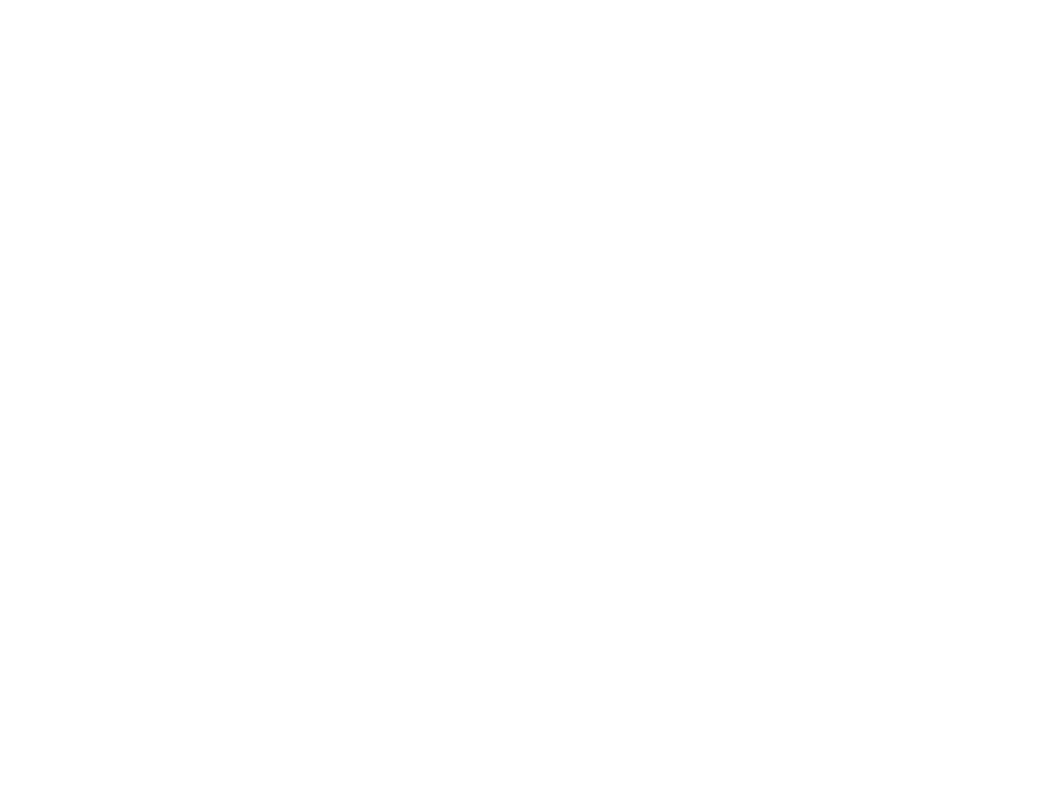
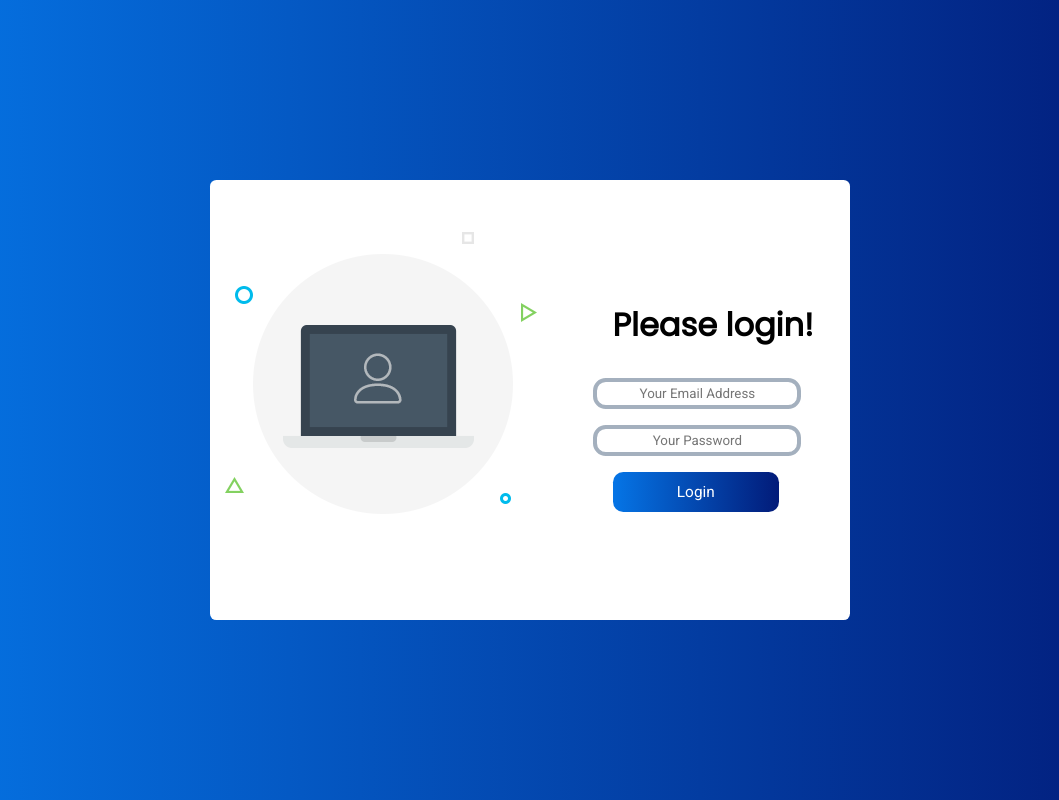
Before and after one commit to DriesA-immalle/FamilyCentral, a Flask app: page /login in a window 1280 px wide. Before the commit the part shown is empty. Shown: the whole page, without its empty margins (110-1169 px from the left). Run offline with Flask 2, Linux system fonts and the light colour scheme.

Commit message:
Front end for login.html

```diff
--- a/static/styles/login.css
+++ b/static/styles/login.css
@@ -0,0 +1,84 @@
+@import url('https://fonts.googleapis.com/css?family=Merriweather|Poppins|Roboto');
+
+body
+{
+  background: -webkit-linear-gradient(to right, #0575e6, #021b79);
+  background: linear-gradient(to right, #0575e6, #021b79);
+  overflow: hidden;
+  width: 100%;
+}
+
+h1
+{
+    font-family: 'Poppins';
+    margin-left: 1.5vw;
+}
+
+.login-form
+{
+    width: 50vw;
+    height: 55vh;
+    background-color: #fff;
+    border-radius: 0.5vw;
+    overflow: hidden;
+    margin: auto;
+    position: absolute;
+    top: 0; left: 0; bottom: 0; right: 0;
+    display: table;
+}
+
+.login-form img
+{
+    margin-top: 6vh;
+    margin-left: 1vw;
+    float: left;
+}
+
+.login-form form
+{
+    display: table-cell;
+    vertical-align: middle;
+}
+
+input[type="email"], input[type="password"]
+{
+    border: solid 4px #a4b0be;
+    margin-bottom: 1vh;
+    margin-top: 1vh;
+    padding: 4px;
+    text-align: center;
+    font-family: 'Roboto';
+    width: 15vw;
+    border-radius: 1vw;
+    outline: none;
+    transition: all 0.4s;
+}
+
+input[type="email"]:focus, input[type="password"]:focus
+{
+    border: solid 4px #767f8a;
+    transform: all 0.4s;
+}
+
+input[type="submit"]
+{
+    outline: none;
+    width: 13vw;
+    height: 5vh;
+    margin-bottom: 1vh;
+    margin-top: 1vh;
+    margin-left: 1.5vw;
+    border-radius: 0.8vw;
+    transition: all 0.4s;
+    background: linear-gradient(to right, #0575e6, #021b79);
+    font-family: 'Roboto';
+    font-size: 1.2vw;
+    color: #fff;
+    border: none;
+}
+
+input[type="submit"]:hover
+{
+    transition: all 0.4s;
+
+}
--- a/templates/login.html
+++ b/templates/login.html
@@ -4,14 +4,20 @@
     <meta charset="utf-8" />
     <meta http-equiv="X-UA-Compatible" content="IE=edge">
     <title>Login</title>
-
+    <meta name="viewport" content="width=device-width, initial-scale=1">
     <link rel="stylesheet" type="text/css" media="screen" href="{{ url_for('static', filename='styles/login.css') }}" />
-
-    <meta name="viewport" content="width=device-width, initial-scale=1">
 </head>
 <body>
-    <div class="container">
-
+    <div class="login-form">
+        <img src="/static/login.png">
+        <form name="login-form" autocomplete="off" method="POST">
+            <h1>Please login!</h1>
+            <input type="email" name="email" placeholder="Your Email Address" required>
+            <br>
+            <input type="password" name="password" placeholder="Your Password" required>
+            <br>
+            <input type="submit" name="submit" value="Login">
+        </form>
     </div>
 </body>
 </html>
--- a/templates/signup.html
+++ b/templates/signup.html
@@ -3,11 +3,9 @@
 <head>
     <meta charset="utf-8" />
     <meta http-equiv="X-UA-Compatible" content="IE=edge">
-    <title>Signup</title>
-
+    <title>Register</title>
+    <meta name="viewport" content="width=device-width, initial-scale=1">
     <link rel="stylesheet" type="text/css" media="screen" href="{{ url_for('static', filename='styles/signup.css') }}" />
-
-    <meta name="viewport" content="width=device-width, initial-scale=1">
 </head>
 <body>
 
```
Also changed, not shown: static/YouOnline.png (deleted), static/YouSmall.png (deleted), static/gradient.jpg (added), static/login.png (added).
